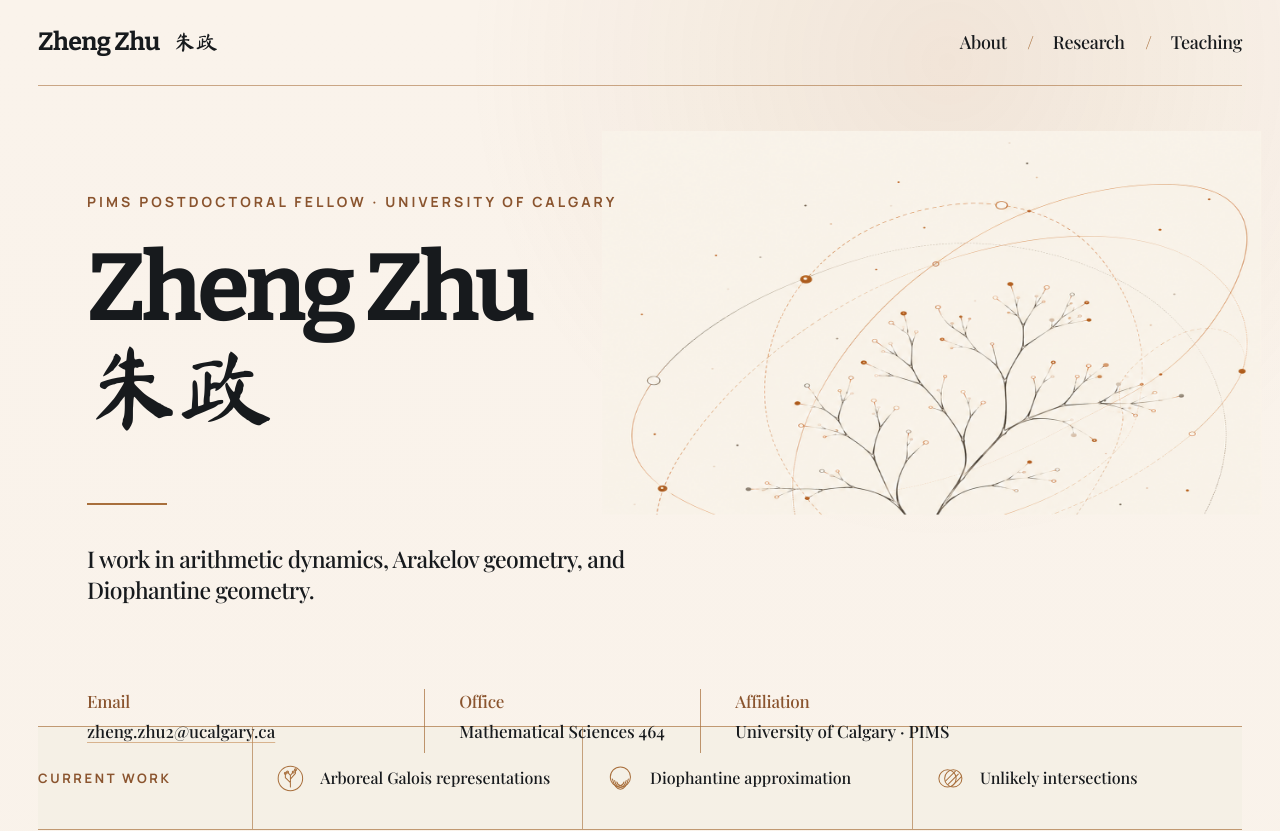
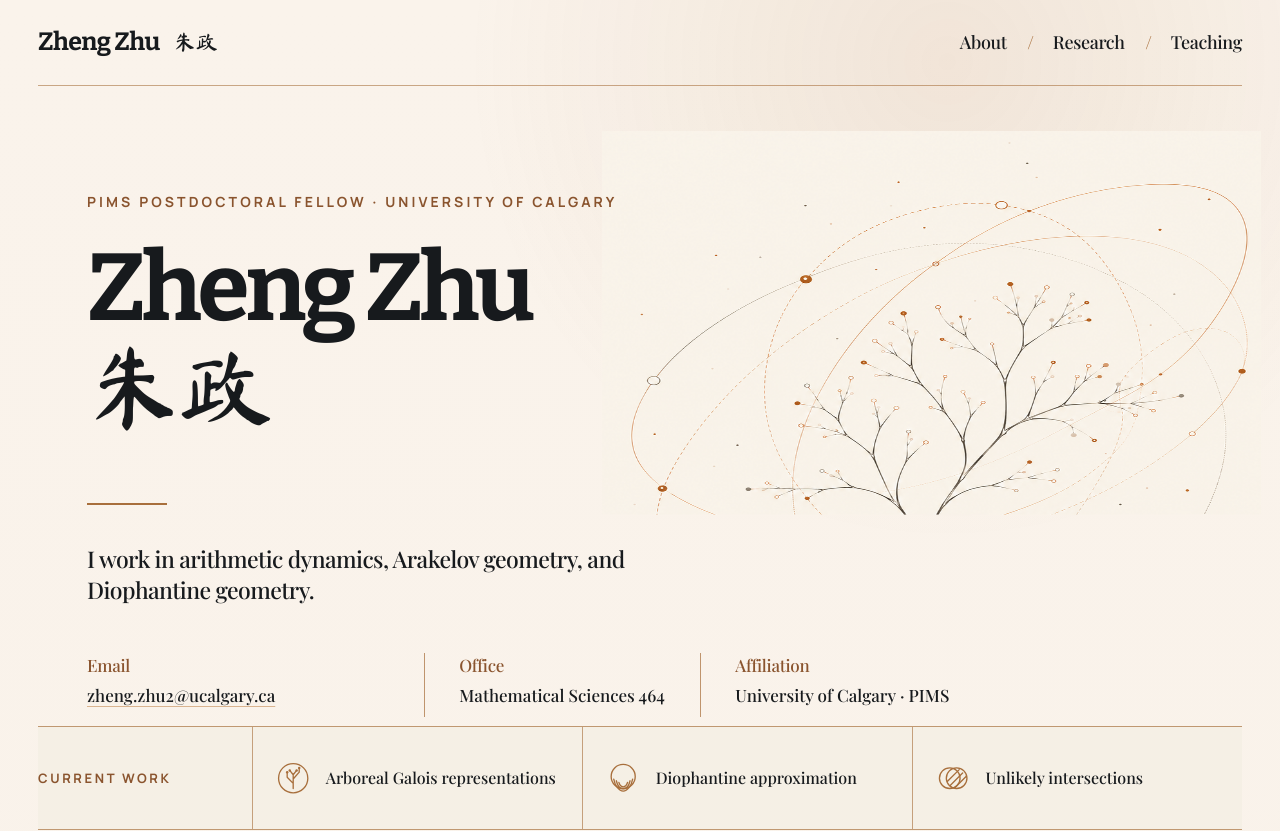
Before and after one commit to HodgeBundle/Personal-Website, a Next.js app: page / in a window 1280 px wide. Shown: the top 831 px of the page. Built offline with nearby package versions, Linux system fonts and the light colour scheme.

Commit message:
Fix Safari hero rendering and enlarge research icons

```diff
--- a/app/globals.css
+++ b/app/globals.css
@@ -20,6 +20,8 @@
 html {
   scroll-behavior: smooth;
   background: var(--ink);
+  -webkit-text-size-adjust: 100%;
+  text-size-adjust: 100%;
 }
 
 body {
@@ -150,13 +152,17 @@ button:focus-visible {
 }
 
 .hero-art {
-  inset: 45px 1.5% 190px 47%;
+  inset: 45px 1.5% auto auto;
   z-index: 0;
-  background: var(--hero-image) 100% 50% / 100% 100% no-repeat;
+  width: 51.5%;
+  height: calc(100% - 235px);
+  display: block;
+  object-fit: fill;
+  object-position: center;
   opacity: 1;
   filter: none;
   mix-blend-mode: normal;
-  animation: hero-reveal 1000ms cubic-bezier(.2,.65,.25,1) both;
+  transform: none;
   pointer-events: none;
 }
 
@@ -233,7 +239,7 @@ button:focus-visible {
 
 .hero-contact {
   max-width: 920px;
-  margin-top: 84px;
+  margin-top: clamp(48px, 6vh, 84px);
   display: grid;
   grid-template-columns: 1.1fr 0.9fr 1fr;
   font-style: normal;
@@ -356,8 +362,8 @@ button:focus-visible {
 }
 
 .area-icon {
-  width: 1.8em;
-  height: 1.8em;
+  width: 2.15em;
+  height: 2.15em;
   flex: 0 0 auto;
   overflow: visible;
   color: var(--accent);
@@ -365,8 +371,13 @@ button:focus-visible {
   stroke: currentColor;
   stroke-linecap: round;
   stroke-linejoin: round;
-  stroke-width: 1.4;
+  stroke-width: 1.55;
   vector-effect: non-scaling-stroke;
+}
+
+.area-icon .icon-node {
+  fill: currentColor;
+  stroke: none;
 }
 
 .current-work .current-work-label {
@@ -880,8 +891,9 @@ button:focus-visible {
   }
 
   .hero-art {
-    inset: 80px -12% 190px 45%;
-    background-position: 100% 50%;
+    inset: 80px -12% auto auto;
+    width: 67%;
+    height: calc(100% - 270px);
     opacity: 0.72;
   }
 
--- a/app/page.tsx
+++ b/app/page.tsx
@@ -1,5 +1,7 @@
+/* eslint-disable @next/next/no-img-element */
 import Link from "next/link";
 import { SiteFooter, SiteHeader } from "./components/site-shell";
+import { publicAsset } from "./site-paths";
 
 export default function Home() {
   return (
@@ -7,7 +9,14 @@ export default function Home() {
       <SiteHeader active="home" />
 
       <section className="hero" aria-labelledby="hero-title">
-        <div className="hero-art" aria-hidden="true" />
+        <img
+          className="hero-art"
+          src={publicAsset("/images/hero-warm-ivory.png")}
+          alt=""
+          width={1023}
+          height={1279}
+          aria-hidden="true"
+        />
         <div className="hero-shade" aria-hidden="true" />
 
         <div className="hero-copy">
@@ -76,10 +85,10 @@ function TreeIcon() {
     <svg className="area-icon" viewBox="0 0 40 40" aria-hidden="true">
       <circle cx="20" cy="20" r="17" />
       <path d="M20 32V16m0 10-7-7m7 2 7-8m-14 6v-6m14 0V8m-7 8-4-5m4 5 4-5" />
-      <circle cx="13" cy="13" r="1.4" />
-      <circle cx="16" cy="11" r="1.4" />
-      <circle cx="24" cy="11" r="1.4" />
-      <circle cx="27" cy="8" r="1.4" />
+      <circle className="icon-node" cx="13" cy="13" r="1.4" />
+      <circle className="icon-node" cx="16" cy="11" r="1.4" />
+      <circle className="icon-node" cx="24" cy="11" r="1.4" />
+      <circle className="icon-node" cx="27" cy="8" r="1.4" />
     </svg>
   );
 }
```
